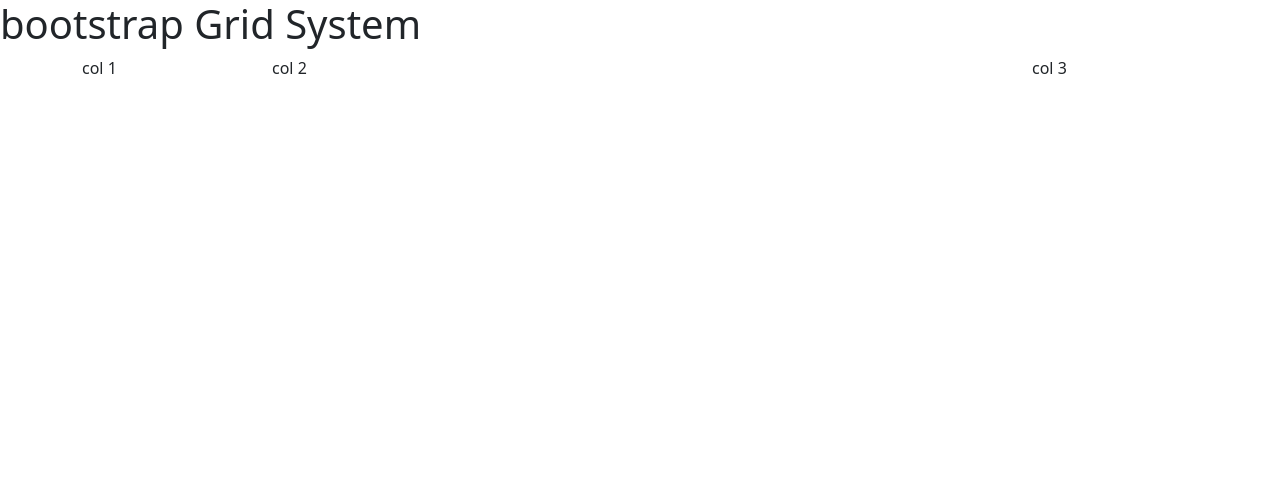
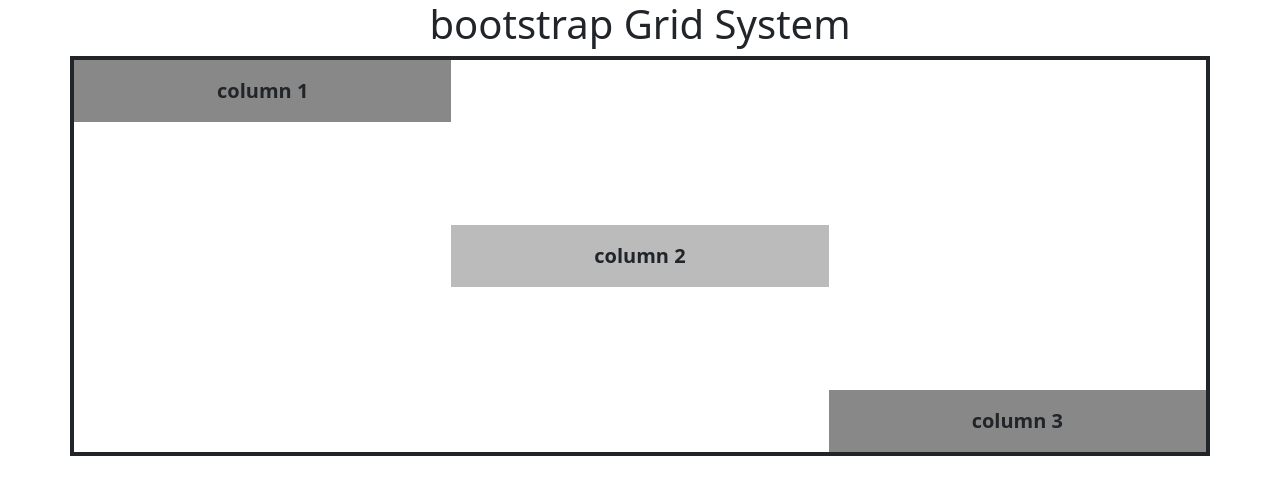
Before and after one commit to Fatma-Bouaniza/Bootstrap-Test, a plain HTML site: page index.html in a window 1280 px wide. Drawn offline with Linux system fonts and the light colour scheme.

Commit message:
vertical alignment

```diff
--- a/assets/css/style.css
+++ b/assets/css/style.css
@@ -0,0 +1,19 @@
+body{
+    text-align: center;
+}
+.row{
+    border: 4px solid;
+    height: 400px;
+}
+.row *:nth-child(even){
+    background: #bbb;
+}
+.row *:nth-child(odd){
+    background: #888;
+}
+.row *{
+    padding: 1rem;
+    font-size: 20px;
+    font-weight: bold;
+    height: fit-content;
+}
--- a/index.html
+++ b/index.html
@@ -12,10 +12,10 @@
 <body>
     <h1>bootstrap Grid System</h1>
     <div class="container">
-        <div class="row">
-            <div class="col-2">col 1</div>
-            <div class="col">col 2</div>
-            <div class="col-2">col 3</div>
+        <div class="row ">
+            <div class="col align-self-start">column 1</div>
+            <div class="col align-self-center">column 2</div>
+            <div class="col align-self-end">column 3</div>
 
 
         </div>
```
